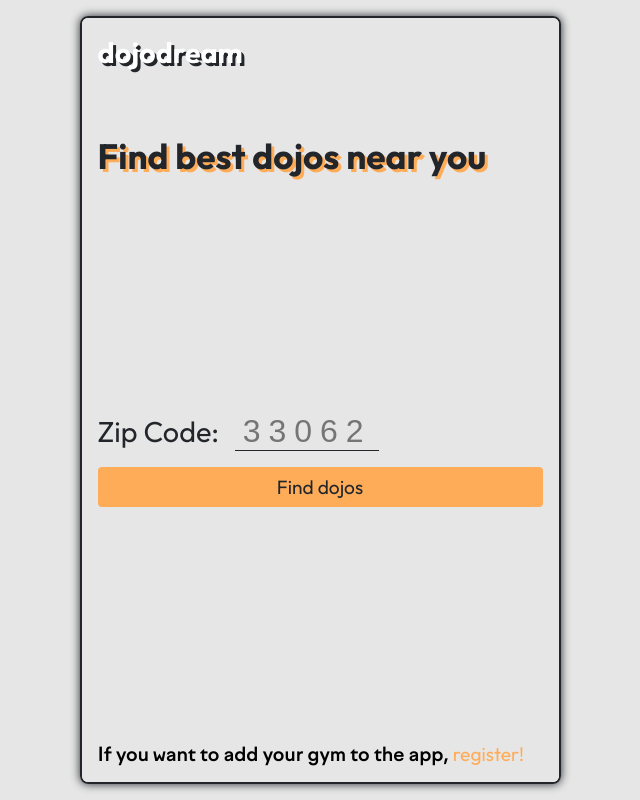
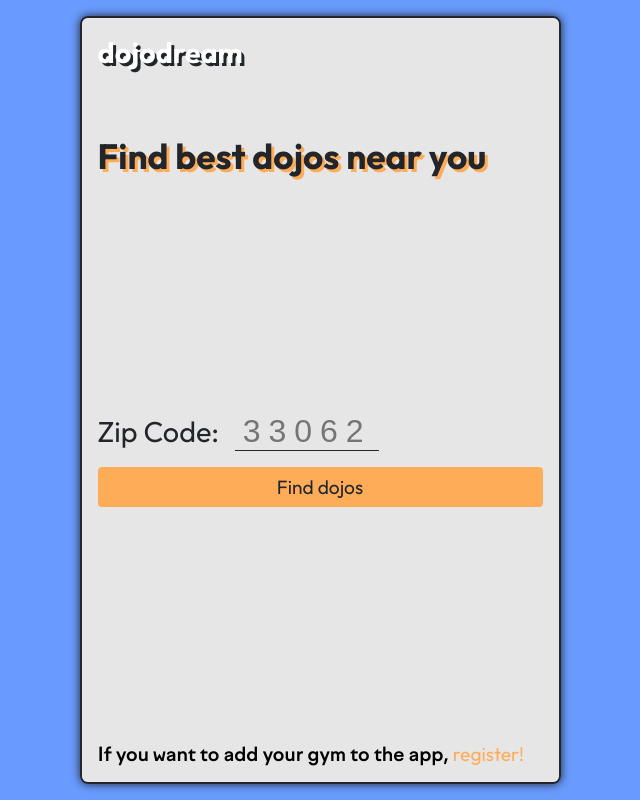
Before and after one commit to serge-yegorian/dojodream-client, a React (Create React App) app: page /main in a window 1280 px wide. Shown: the whole page, without its empty margins (320-960 px from the left). Built offline with nearby package versions, Linux system fonts and the light colour scheme.

Commit message:
change background color of the app

```diff
--- a/src/App.scss
+++ b/src/App.scss
@@ -12,15 +12,12 @@
 }
 
 html {
-    background-color: $white;
+    background-color: $primaryHover;
 }
 
 body {
     @include tablet {
-
     }
-
-
 }
 
 main {
--- a/src/styles/styles.scss
+++ b/src/styles/styles.scss
@@ -15,6 +15,7 @@ $font: 'NuberNext', sans-serif;
 
 //mixins
 @mixin page {
+    background-color: $white;
     min-height: 100vh;
     min-height: 100dvh;
     padding: 1rem;
```
